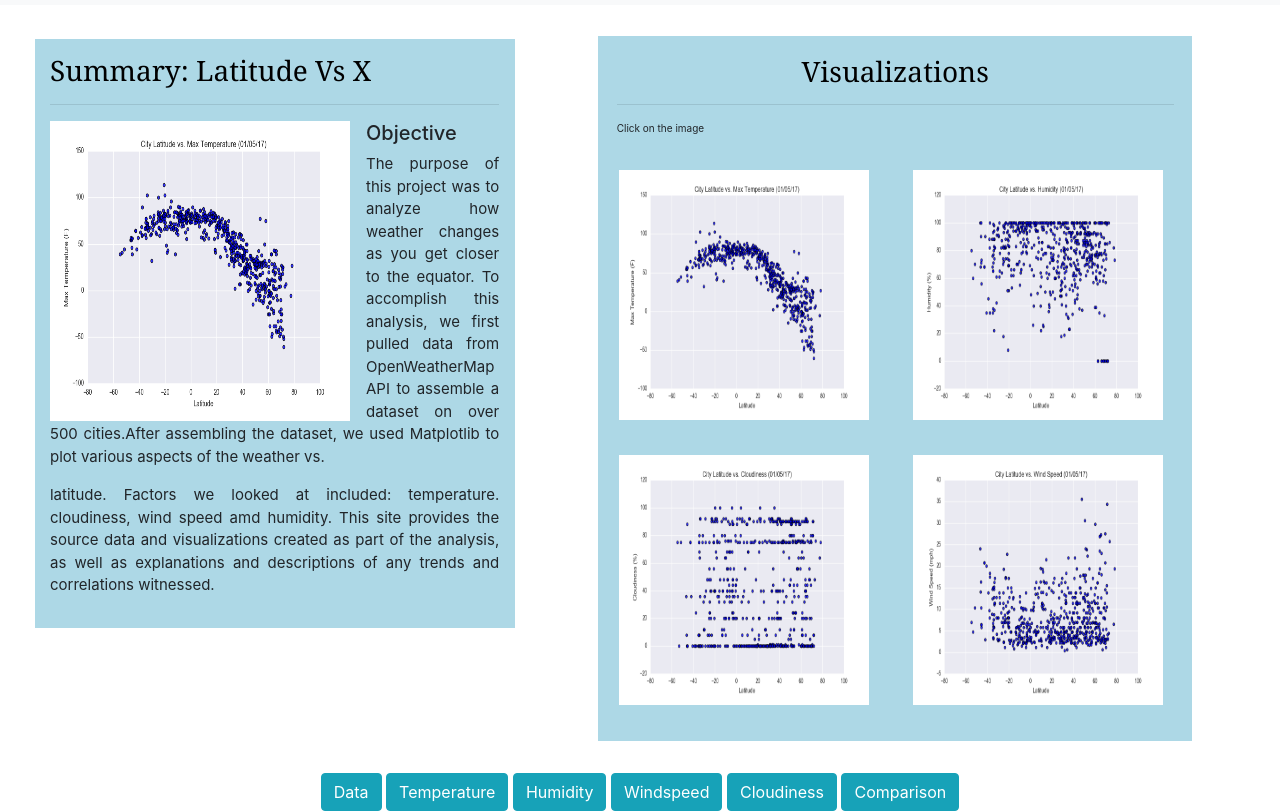
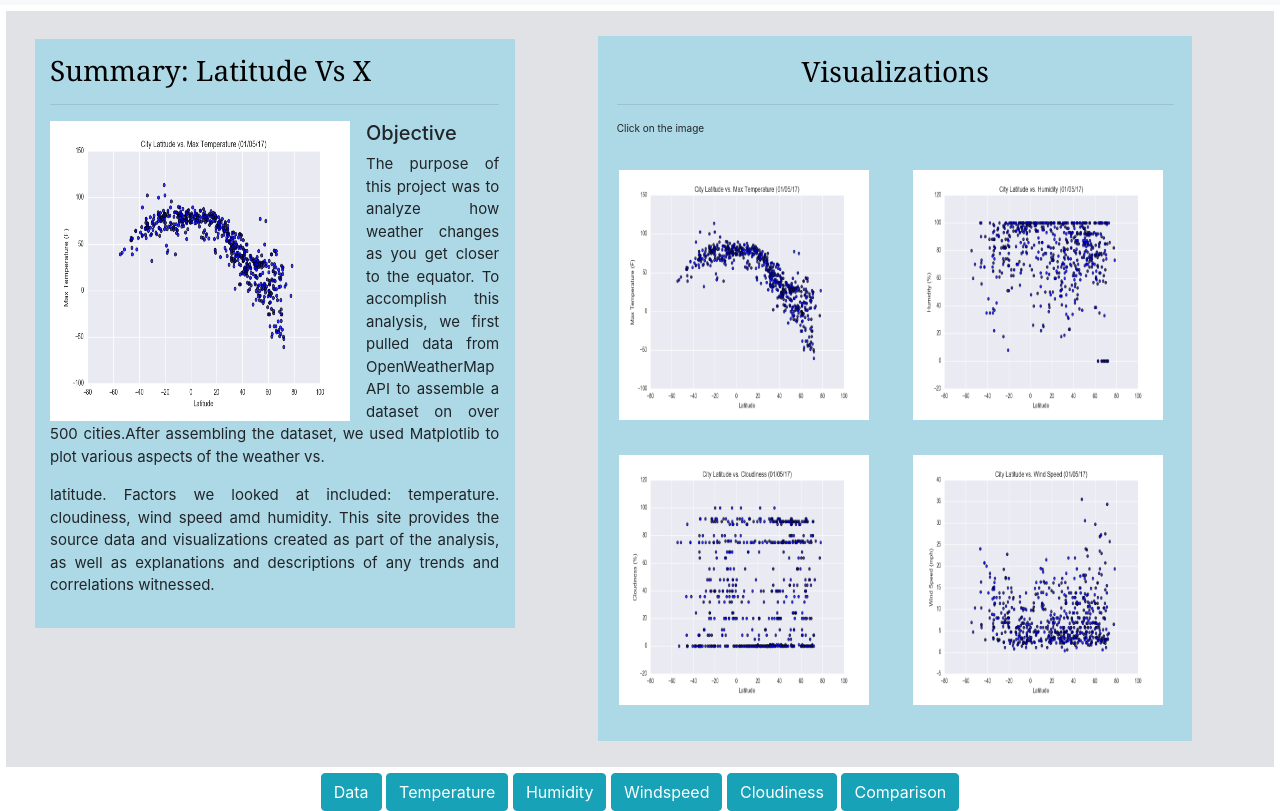
Before and after one commit to dhanup369/dhanup369.github.io, a plain HTML site: page index.html in a window 1280 px wide. Shown: the part 63-874 px from the top of the page. Drawn offline with nearby package versions, Linux system fonts and the light colour scheme.

Commit message:
Dashboard

```diff
--- a/index.html
+++ b/index.html
@@ -62,7 +62,7 @@
 
 <!-------------Body------------------->
 
- <div class contaienr style="margin:0.5%";>
+ <div class contaienr style="margin:0.5%;background:#e0e2e5";>
       <div class="row">
         <div class = "col-xs-4 col-sm-12 col-lg-5 col-md-12" style="margin:1%"; >
           <div class="inner" style="margin:3%;padding:3% ;background:lightblue">
```
